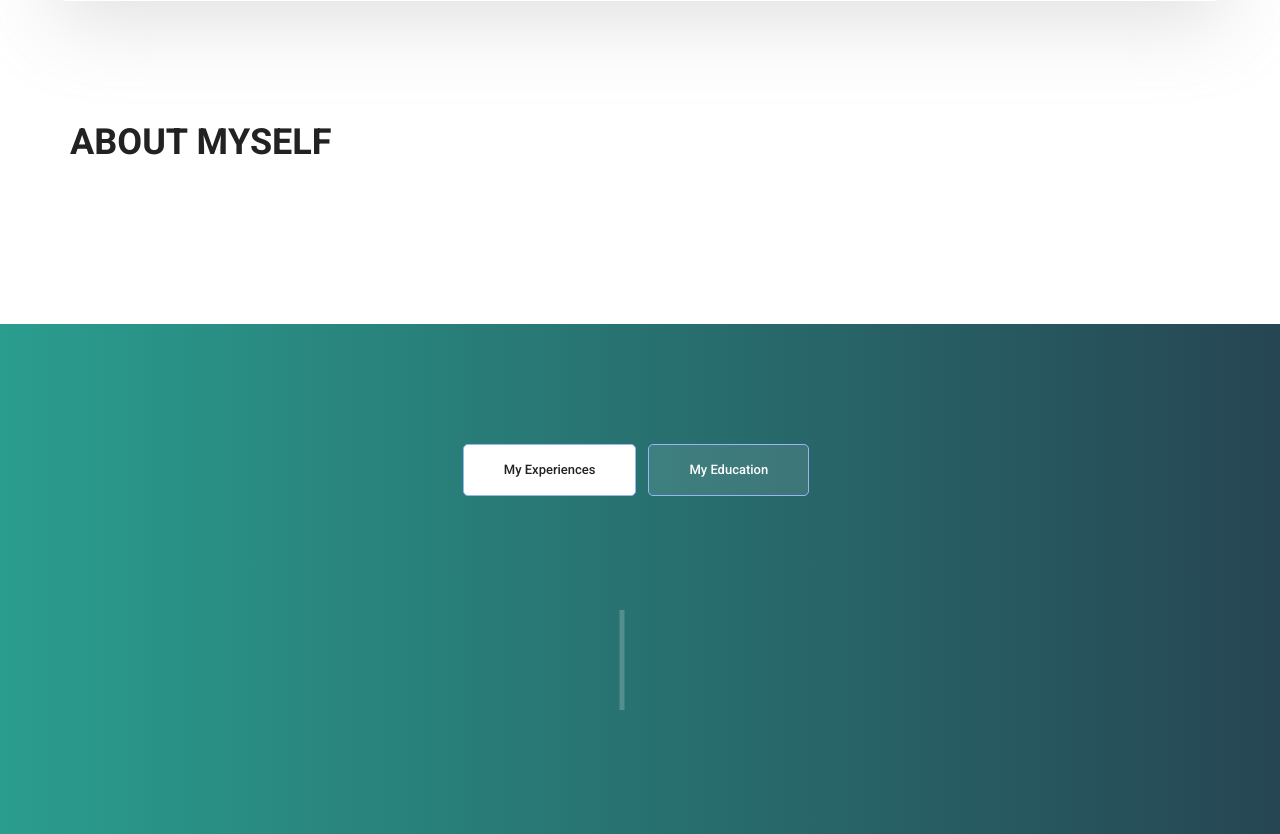
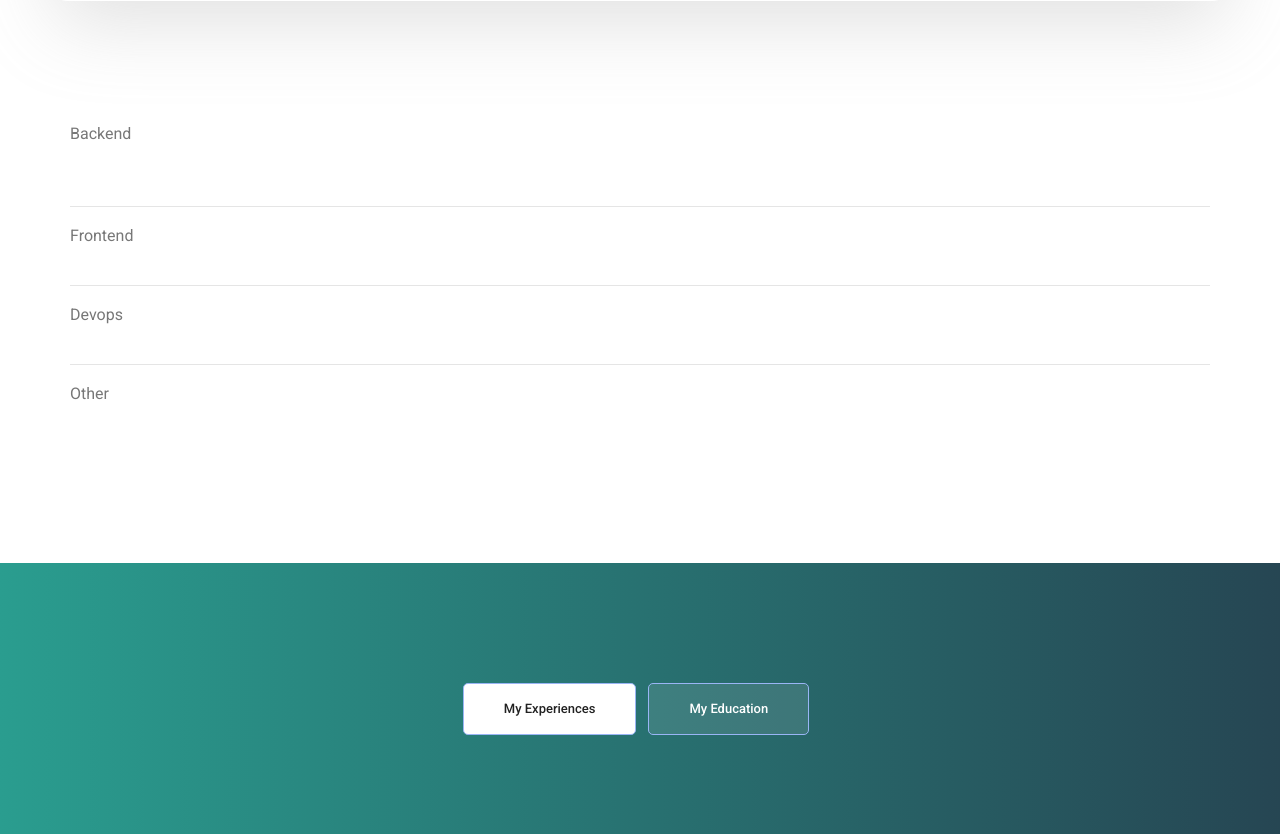
Before and after one commit to softdevcan/softdevcan, a Django app: page / in a window 1280 px wide. Shown: the part 959-1793 px from the top of the page. Run offline with Django 4.2, Linux system fonts and the light colour scheme; data that the repository does not hold is empty; some libraries are stand-ins or nearby versions.

Commit message:
feat: add skill_type field for categorizing skills
- Added skill_type field to Skill model (backend/frontend/devops/other)
- Updated views to filter skills by category
- Updated index.html template to display skills in separate sections
- Added migration 0012_skill_skill_type.py

```diff
--- a/blog/models.py
+++ b/blog/models.py
@@ -4,6 +4,7 @@ from django.urls import reverse
 class AbstractModel(models.Model):
     updated_date = models.DateTimeField(auto_now=True, blank=True, verbose_name='Updated Date')
     created_date = models.DateTimeField(auto_now_add=True, blank=True, verbose_name='Created Date')
+
 
     class Meta:
         abstract = True
--- a/core/views.py
+++ b/core/views.py
@@ -56,12 +56,17 @@ def layout(request):
     return context
 def index(request):
     # Skills
-    skills = Skill.objects.all().order_by('order')
+    backend_skills = Skill.objects.filter(skill_type='backend')
+    frontend_skills = Skill.objects.filter(skill_type='frontend')
+    devops_skills = Skill.objects.filter(skill_type='devops')
+    other_skills = Skill.objects.filter(skill_type='other')
     experiences = Experience.objects.all().order_by('-start_date')
     educations = Education.objects.all().order_by('-start_date')
     context = {
-
-        'skills': skills,
+        'backend_skills': backend_skills,
+        'frontend_skills': frontend_skills,
+        'devops_skills': devops_skills,
+        'other_skills': other_skills,
         'experiences': experiences,
         'educations': educations,
 
--- a/templates/index.html
+++ b/templates/index.html
@@ -45,20 +45,83 @@
 {% block content %}
 
     <!--================Welcome Area =================-->
+
     <section class="welcome_area p_120">
         <div class="container">
-            <div class="row welcome_inner">
-                <div class="col-lg-6">
-                    <div class="welcome_text">
-                        <h4>About Myself</h4>
-                        <p>{{ about_myself_welcome }}</p>
+            <span>Backend</span>
+            <div class="row welcome_inner" style="margin-bottom: 1em;">
+                <div class="col-md-12">
+                    <div class="tools_expert">
+                        <div class="skill_main d-flex flex-wrap">
+                            {% for skill in backend_skills %}
+                                <div class="skill_item flex-fill" style="min-width: 30%; margin: 1%;">
+                                    <h4>{{ skill.name }} <span class="counter">{{ skill.percentage }}</span>%</h4>
+                                    <div class="progress_br">
+                                        <div class="progress">
+                                            <div class="progress-bar" role="progressbar" aria-valuenow="{{ skill.percentage }}"
+                                                 aria-valuemin="0" aria-valuemax="100"></div>
+                                        </div>
+                                    </div>
+                                </div>
+                            {% endfor %}
+                            {% for i in 'x'|rjust:3 %}
+                                <div class="flex-grow-1" style="min-width: 30%; margin: 1%; visibility: hidden;"></div>
+                            {% endfor %}
+                        </div>
                     </div>
                 </div>
-                <div class="col-lg-6">
+            </div>
+            <hr>
+            <span>Frontend</span>
+            <div class="row welcome_inner" style="margin-bottom: 1em;">
+                <div class="col-md-12">
+                    <div class="tools_expert">
+                        <div class="skill_main d-flex flex-wrap">
+                            {% for skill in frontend_skills %}
+                                <div class="skill_item flex-fill" style="min-width: 30%; margin: 1%;">
+                                    <h4>{{ skill.name }} <span class="counter">{{ skill.percentage }}</span>%</h4>
+                                    <div class="progress_br">
+                                        <div class="progress">
+                                            <div class="progress-bar" role="progressbar" aria-valuenow="{{ skill.percentage }}"
+                                                 aria-valuemin="0" aria-valuemax="100"></div>
+                                        </div>
+                                    </div>
+                                </div>
+                            {% endfor %}
+                        </div>
+                    </div>
+                </div>
+            </div>
+            <hr>
+            <span>Devops</span>
+        <div class="row welcome_inner" style="margin-bottom: 1em; ">
+                <div class="col-md-3">
                     <div class="tools_expert">
                         <div class="skill_main">
+                            {% for skill in devops_skills %}
 
-                            {% for skill in skills %}
+                            <div class="skill_item">
+                                <h4>{{ skill.name }} <span class="counter">{{ skill.percentage }}</span>%</h4>
+                                <div class="progress_br">
+                                    <div class="progress">
+                                        <div class="progress-bar" role="progressbar" aria-valuenow="{{ skill.percentage }}"
+                                             aria-valuemin="0" aria-valuemax="100"></div>
+                                    </div>
+                                </div>
+                            </div>
+
+                            {% endfor %}
+                        </div>
+                    </div>
+                </div>
+            </div>
+         <hr>
+        <span>Other</span>
+        <div class="row welcome_inner" style="margin-bottom: 1em; ">
+                <div class="col-md-3">
+                    <div class="tools_expert">
+                        <div class="skill_main">
+                            {% for skill in other_skills %}
 
                             <div class="skill_item">
                                 <h4>{{ skill.name }} <span class="counter">{{ skill.percentage }}</span>%</h4>
```
Also changed, not shown: core/models.py (+7 -0 lines), core/migrations/0012_skill_skill_type.py (added).
